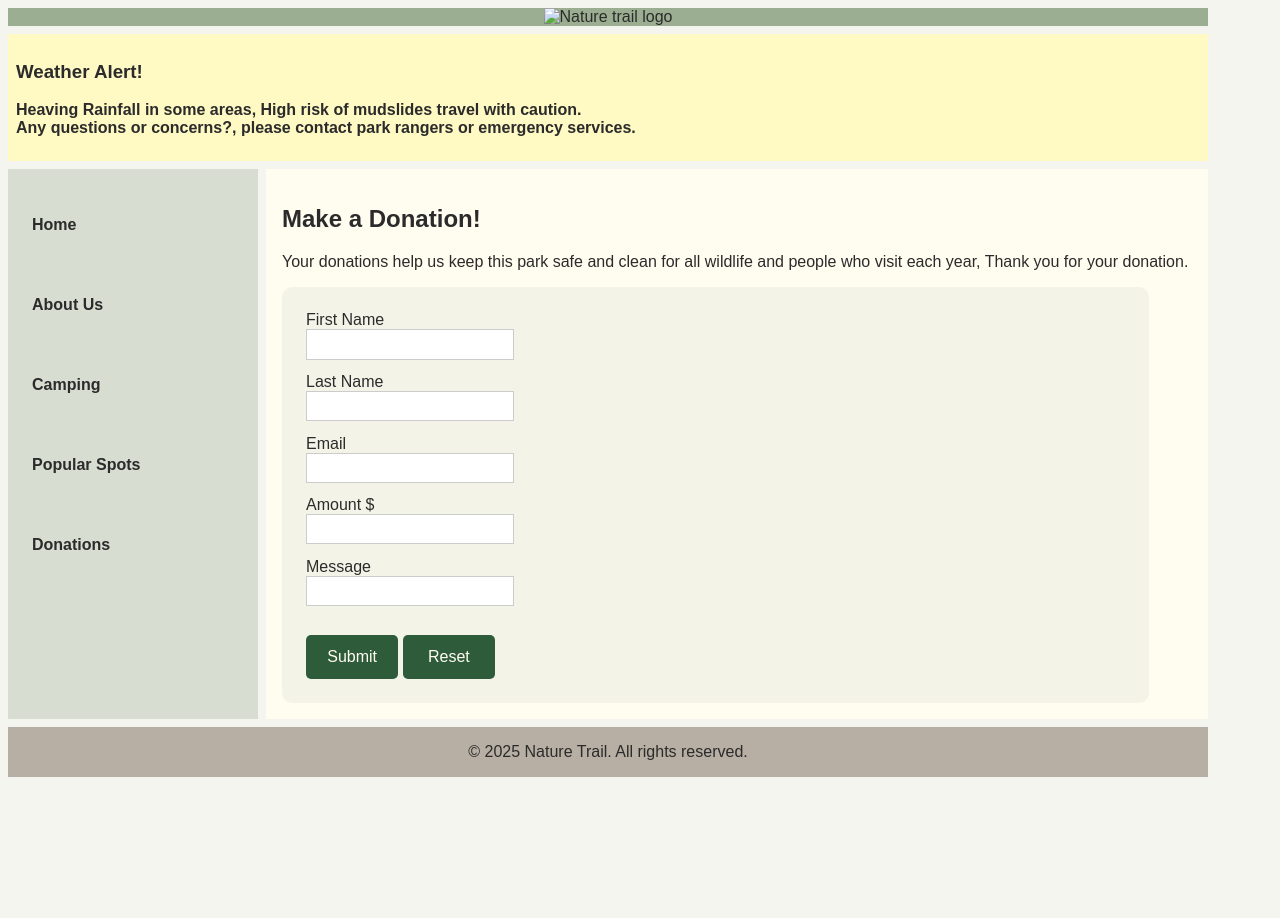
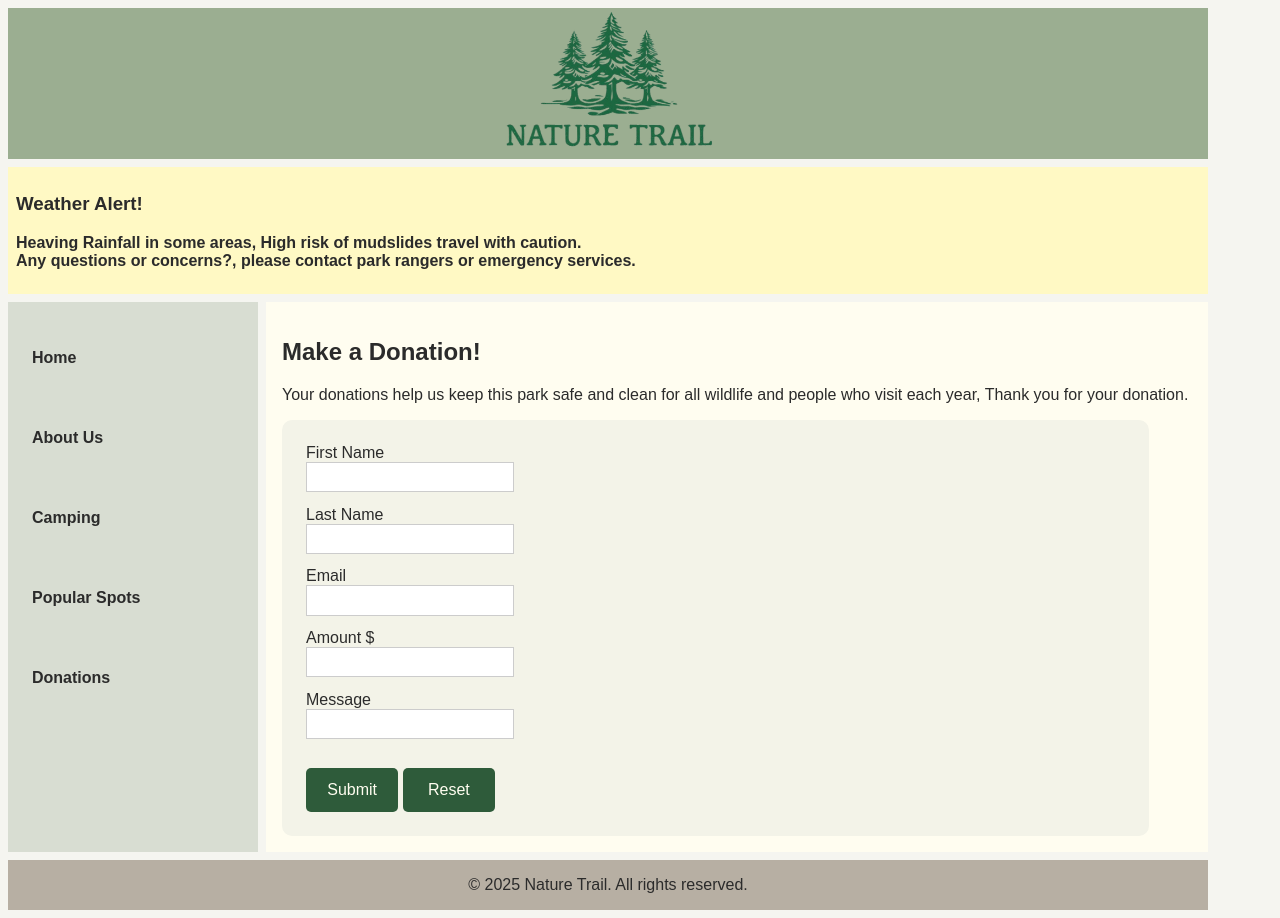
Before and after one commit to marcotoocool/Project-2-3, a plain HTML site: page donations.html in a window 1280 px wide. Before the commit the page ends 800 px from the top, so only its background shows below. Drawn offline with Linux system fonts and the light colour scheme.

Commit message:
Update donations.html

```diff
--- a/donations.html
+++ b/donations.html
@@ -9,7 +9,7 @@
 
 <body>
     <header>
-        <img src="images/websitelogo.png" alt="Nature trail logo">
+        <img src="websitelogo.png" alt="Nature trail logo">
 
 </header>
 
@@ -74,4 +74,5 @@
 
 </body>
 
+
 </html>
```
